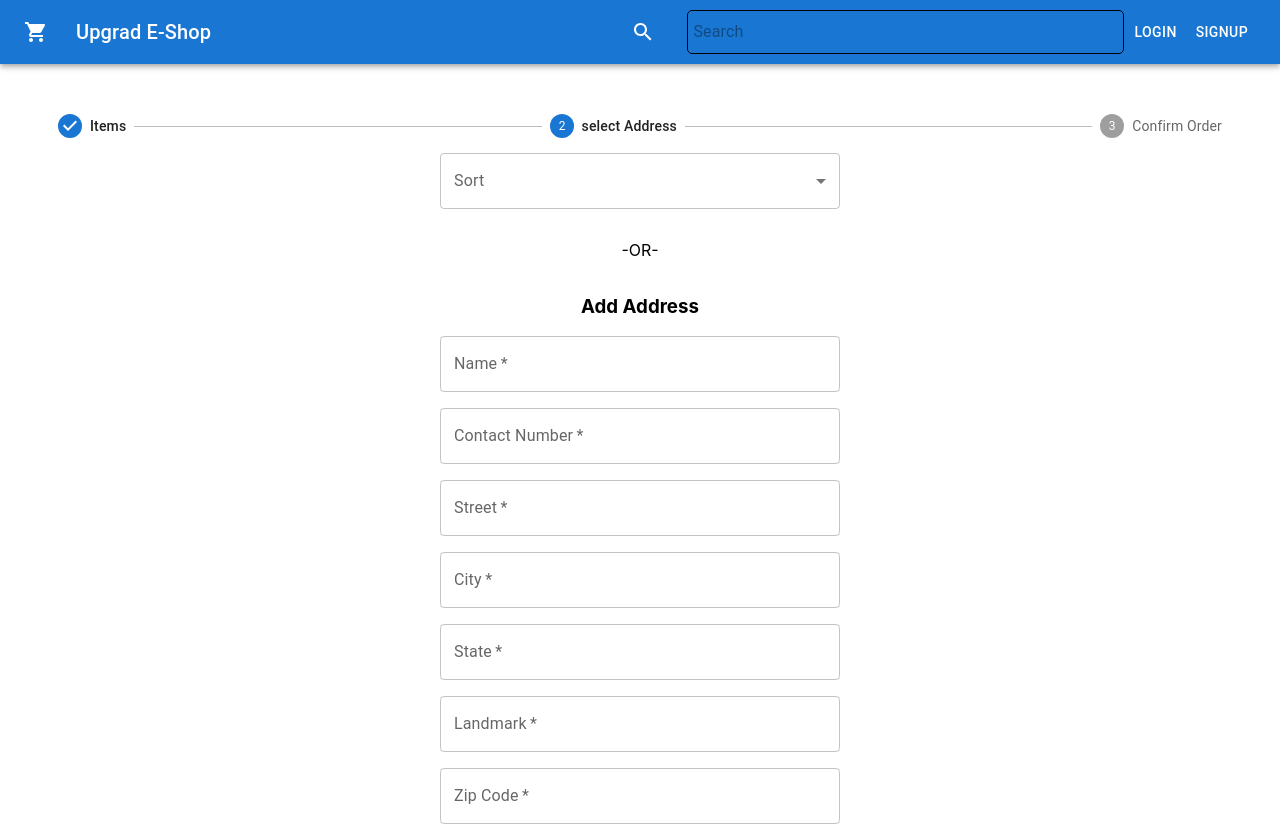
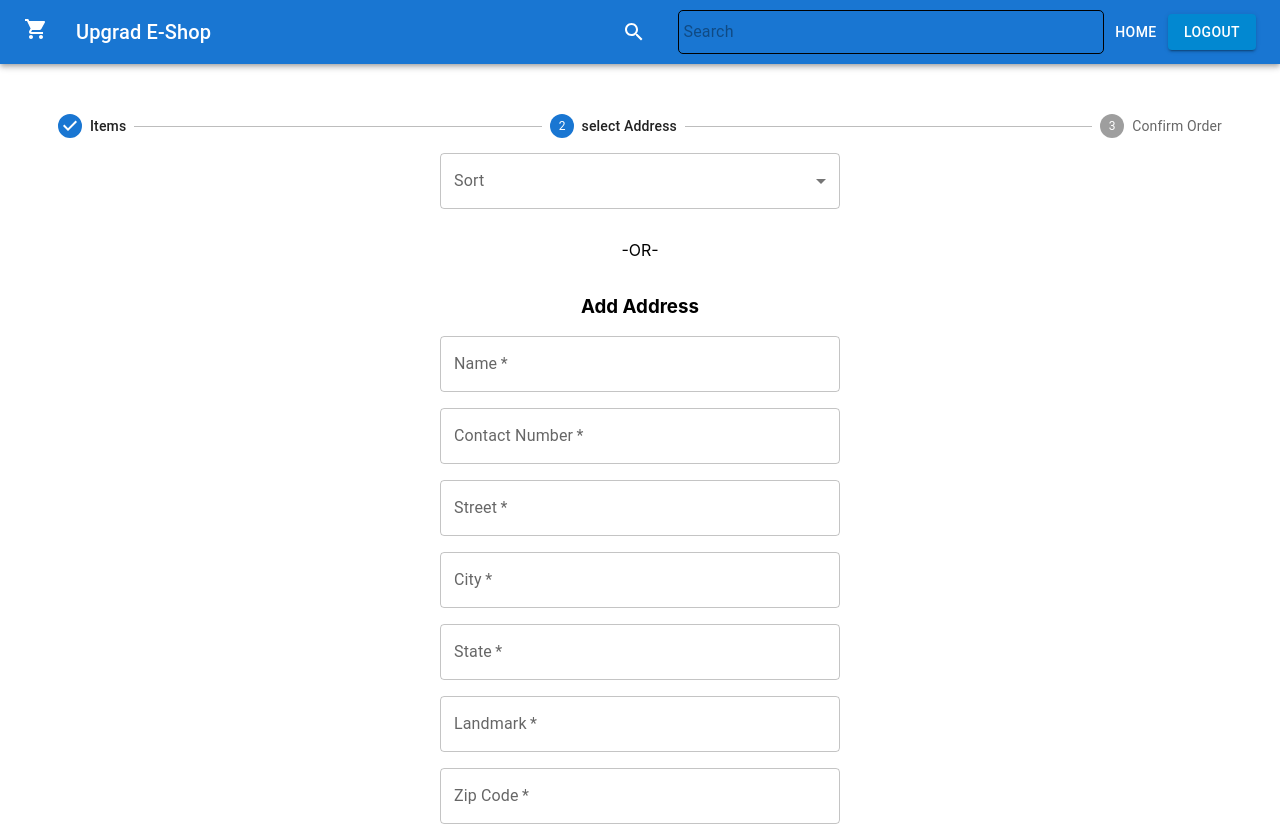
Before and after one commit to swapnil2410/Upgrad-E-Shop-React-project, a React (Create React App) app: page /order-details in a window 1280 px wide. Shown: the top 826 px of the page. Built offline with nearby package versions, Linux system fonts and the light colour scheme; sample sign-in values are in the browser's storage.

Commit message:
modifications

```diff
--- a/src/components/navigationBar/navigationBar.js
+++ b/src/components/navigationBar/navigationBar.js
@@ -14,9 +14,15 @@ import { Link, useNavigate, useRouteLoaderData } from 'react-router-dom';
 function NavigationBar() {
     var token = useRouteLoaderData('root');
     const product_details_token =  useRouteLoaderData('product-details-root');
+    const order_details_token =  useRouteLoaderData('order-details-root');
 
     if(!token){
-        token = product_details_token;
+        if(product_details_token){
+            token = product_details_token;
+        }
+        if(order_details_token){
+            token = order_details_token;
+        }
     }
 
     const navigate = useNavigate();
@@ -59,10 +65,14 @@ function NavigationBar() {
                         color="inherit"
                         aria-label="menu"
                         sx={{ mr: 2 }}
+
                     >
-                        <ShoppingCartIcon />
+                        <Link to="/">
+
+                        <ShoppingCartIcon sx={{ color:'white' }}/>
+                        </Link>
                     </IconButton>
-                    <Typography variant="h6" component="div" sx={{ flexGrow: 1 }}>
+                    <Typography variant="h6" color={'white'} sx={{ flexGrow: 1 , textDecoration: 'none' }} component={Link} to="/">
                         Upgrad E-Shop
                     </Typography>
 
--- a/src/pages/home/home.js
+++ b/src/pages/home/home.js
@@ -15,9 +15,7 @@ function Home() {
     const [openSnackBar, setOpenSnackBar] = useState(false);
     const [sortedProductsLabel, setProductSortLabel] = useState('default');
 
-
     useEffect(() => {
-
         fetchCategoriesHandler();
         fetchProductsHandler();
         showNotificationBar();
--- a/src/pages/productDetails/productDetails.js
+++ b/src/pages/productDetails/productDetails.js
@@ -43,7 +43,6 @@ function ProductDetails() {
     }
 
     return <>
-        <h3>Product Details page working</h3>
         <div className='card-container-1'>
             <div className='image-container'>
                 <CardMedia
```
